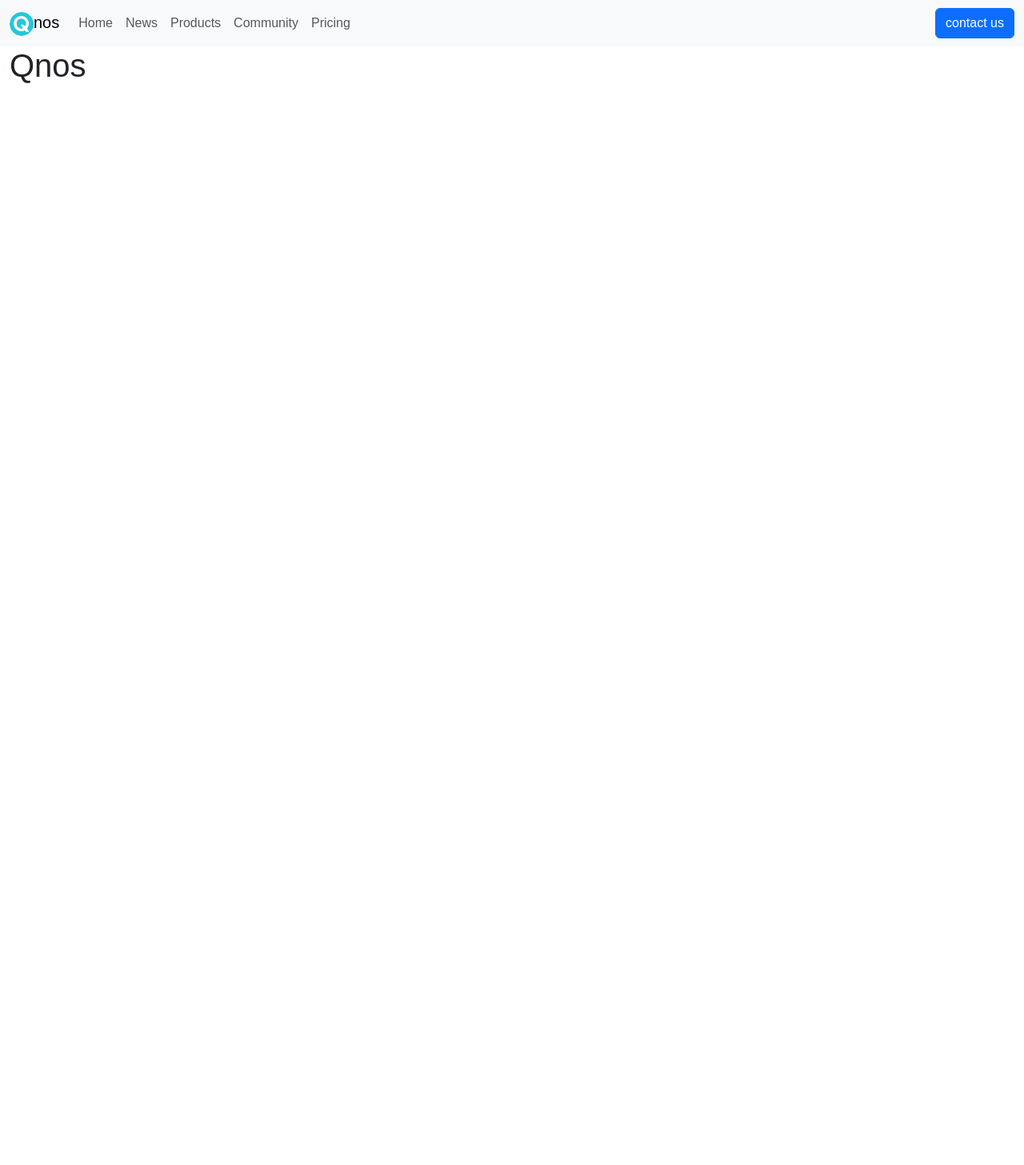
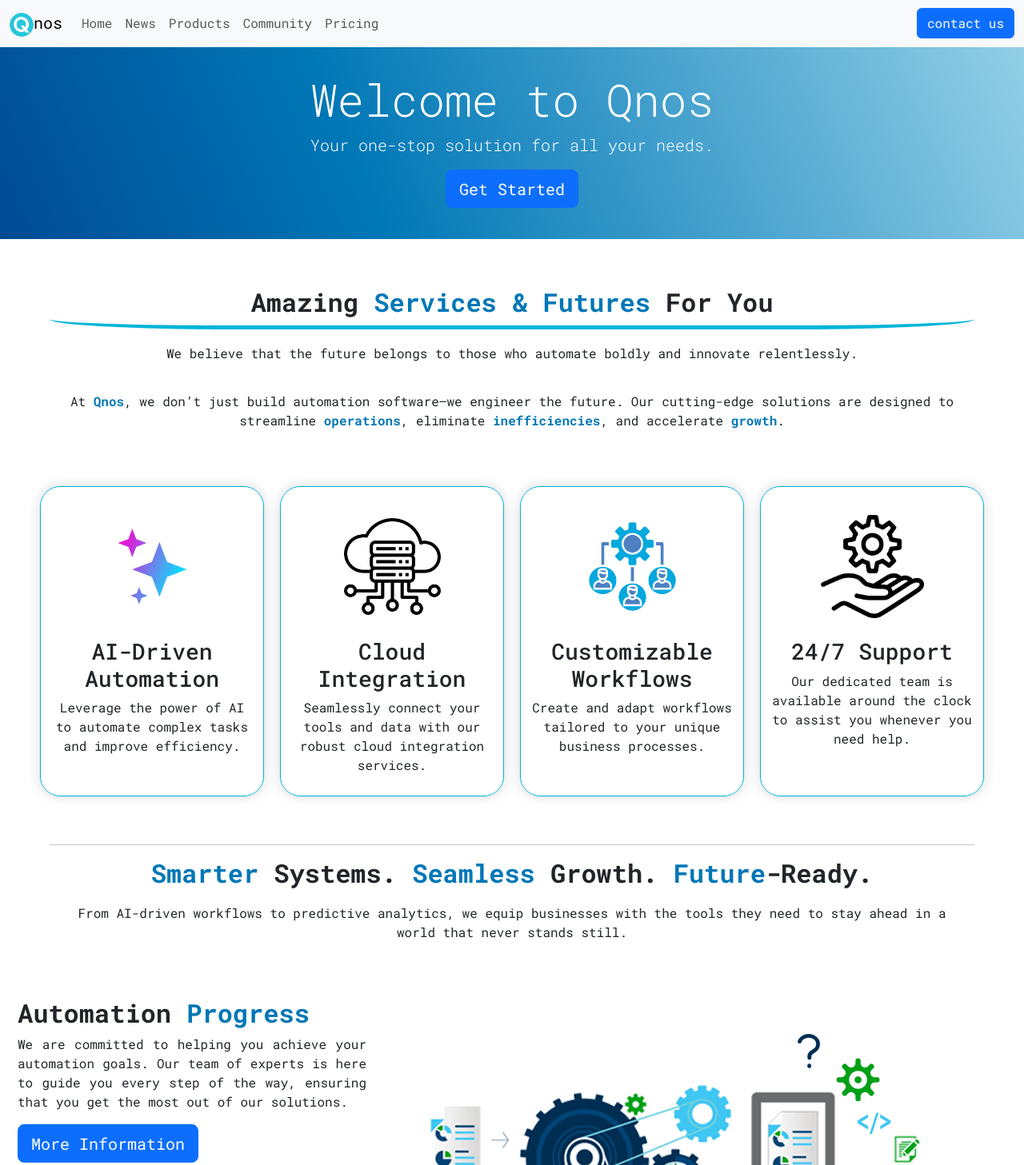
Before and after one commit to penzesdavid/qnos-website, a plain HTML site: page index.html in a window 1280 px wide. Shown: the top 1457 px of the page at 80% size. Before the commit the page ends 800 px from the top, so only its background shows below. Drawn offline with nearby package versions, Linux system fonts and the light colour scheme.

Commit message:
update 2.0

```diff
--- a/index.html
+++ b/index.html
@@ -15,7 +15,7 @@
 
     <nav class="navbar navbar-expand-sm bg-light">
         <div class="container-fluid">
-            <a class="navbar-brand" href="#">
+            <a class="navbar-brand" href="index.html">
                 <img src="./assets/icon.png" alt="Logo" style="width:30px;" class="rounded-pill">nos
             </a>
             <button class="navbar-toggler" type="button" data-bs-toggle="collapse" data-bs-target="#mynavbar">
@@ -27,34 +27,128 @@
                         <a class="nav-link" href="index.html">Home</a>
                     </li>
                     <li class="nav-item">
-                        <a class="nav-link" href="javascript:void(0)">News</a>
+                        <a class="nav-link" href="news.html">News</a>
                     </li>
                     <li class="nav-item">
-                        <a class="nav-link" href="javascript:void(0)">Products</a>
+                        <a class="nav-link" href="products.html">Products</a>
                     </li>
                     <li class="nav-item">
-                        <a class="nav-link" href="">Community</a>
+                        <a class="nav-link" href="community.html">Community</a>
                     </li>
                     <li class="nav-item">
-                        <a class="nav-link" href="javascript:void(0)">Pricing</a>
+                        <a class="nav-link" href="pricing.html">Pricing</a>
                     </li>
                 </ul>
-                    <button class="btn btn-primary" type="button">contact us</button>
+                <button class="btn btn-primary" type="button">contact us</button>
             </div>
         </div>
     </nav>
 
     <header>
-
+        <div class="gradient-background">
+            <div class="text-center">
+                <h1 class="display-4">Welcome to Qnos</h1>
+                <p class="lead">Your one-stop solution for all your needs.</p>
+                <a href="#bevezeto" class="btn btn-primary btn-lg">Get Started</a>
+            </div>
+        </div>
     </header>
 
     <div class="container-fluid">
-        <h1>Qnos</h1>
+
+
+        <div class="box-kozep" id="bevezeto">
+            <h2 class="line"><b>Amazing <span class="szoveg-szin">Services & Futures</span> For You</b></h2>
+            <p>We believe that the future belongs to those who automate boldly and innovate relentlessly.</p>
+            <p>
+                At <span class="szoveg-szin"><b>Qnos</b></span>, we don’t just build automation software—we engineer the
+                future. Our cutting-edge
+                solutions are designed to streamline <span class="szoveg-szin"><b>operations</b></span>, eliminate <span
+                    class="szoveg-szin"><b>inefficiencies</b></span>, and accelerate <span
+                    class="szoveg-szin"><b>growth</b></span>.
+            </p>
+
+        </div>
+
+        <div id="egesz-funk">
+            <div class="row">
+                <div class="col-sm-3">
+                    <div class="box-funkcio">
+                        <img src="./assets/images/funkcio-img/ai.jpg" alt="Error loading image">
+                        <h3>AI-Driven Automation</h3>
+                        <p>Leverage the power of AI to automate complex tasks and improve efficiency.</p>
+                    </div>
+                </div>
+                <div class="col-sm-3">
+                    <div class="box-funkcio">
+                        <img src="./assets/images/funkcio-img/cloud.png" alt="Error loading image">
+                        <h3>Cloud Integration</h3>
+                        <p>Seamlessly connect your tools and data with our robust cloud integration services.</p>
+                    </div>
+                </div>
+                <div class="col-sm-3">
+                    <div class="box-funkcio">
+                        <img src="./assets/images/funkcio-img/workflows.png" alt="Error loading image">
+                        <h3>Customizable Workflows</h3>
+                        <p>Create and adapt workflows tailored to your unique business processes.</p>
+                    </div>
+                </div>
+                <div class="col-sm-3">
+                    <div class="box-funkcio">
+                        <img src="./assets/images/funkcio-img/support.png" alt="Error loading image">
+                        <h3>24/7 Support</h3>
+                        <p>Our dedicated team is available around the clock to assist you whenever you need help.</p>
+                    </div>
+                </div>
+            </div>
+        </div>
+
+        <div class="box-kozep">
+
+
+            <hr>
+
+            <h2><b><span class="szoveg-szin">Smarter</span> Systems. <span class="szoveg-szin">Seamless</span> Growth.
+                    <span class="szoveg-szin">Future</span>-Ready.</b></h2>
+
+            <p>From
+                AI-driven workflows to predictive analytics, we equip businesses with the tools they need to stay ahead
+                in a
+                world that never stands still.</p>
+        </div>
+
+
+        <div id="progress-pic" style="text-align: justify; padding: 10px; float: left;">
+            <img src="./assets/images/automation-progress.png" alt="Error loading image"
+                class="img-fluid automation-progress-pic">
+            <h2><b>Automation <span class="szoveg-szin">Progress</span></b></h2>
+            <p>We are committed to helping you achieve your automation goals.
+                Our team of experts is here to guide you every step of the way, ensuring that you get the most out of
+                our
+                solutions.</p>
+            <a href="products.html" class="btn btn-primary btn-lg">More Information</a>
+
+        </div>
+
     </div>
+    <footer class="bg-dark text-center text-white">
+        <div class="text-center p-3">
+            © 2025 Qnos. All rights reserved.
+        </div>
+        <div class="social-icons">
+
+                <a href="#"><img src="./assets/images/social/facebook.png" alt="Facebook" class="social-icon"></a>
+
+
+                <a href="#"><img src="./assets/images/social/instagram.png" alt="Instagram" class="social-icon"></a>
+
+        </div>
+    </footer>
 
     <script src="https://cdn.jsdelivr.net/npm/bootstrap@5.3.6/dist/js/bootstrap.bundle.min.js"
         integrity="sha384-j1CDi7MgGQ12Z7Qab0qlWQ/Qqz24Gc6BM0thvEMVjHnfYGF0rmFCozFSxQBxwHKO"
         crossorigin="anonymous"></script>
+    <script src="script.js"></script>
 </body>
 
 </html>
--- a/styles.css
+++ b/styles.css
@@ -1,3 +1,5 @@
+@import url('https://fonts.googleapis.com/css2?family=Gantari:ital,wght@0,100..900;1,100..900&family=Lexend+Giga:wght@100..900&family=Lexend:wght@100..900&family=Quicksand:wght@300..700&family=Roboto+Mono:ital,wght@0,100..700;1,100..700&display=swap');
+
 :root{
     --Federal-blue: #03045E;
     --Honolulu-blue: #0077B6;
@@ -5,7 +7,6 @@
     --Non-Photo-blue: #90E0EF;
     --Light-cyan: #CAF0F8;
 }
-@import url('https://fonts.googleapis.com/css2?family=Lexend+Giga:wght@100..900&family=Lexend:wght@100..900&family=Quicksand:wght@300..700&family=Roboto+Mono:ital,wght@0,100..700;1,100..700&display=swap');
 
 *{
     margin: 0;
@@ -14,5 +15,101 @@
 }
 
 body{
-  font-family: Quicksand, sans-serif;
+  font-family: Roboto Mono;
 }
+
+.gradient-background {
+  color: #fff;
+  height: 15rem;
+  background: linear-gradient(247deg,#caf0f8,#0077b6,#03045e);
+  background-size: 180% 180%;
+  animation: gradient-animation 24s ease infinite;
+}
+
+@keyframes gradient-animation {
+  0% {
+    background-position: 0% 50%;
+  }
+  50% {
+    background-position: 100% 50%;
+  }
+  100% {
+    background-position: 0% 50%;
+  }
+}
+
+header .text-center{
+  padding: 2rem;
+}
+
+.social-icons {
+  text-align: center;
+  padding: 1rem;
+}
+
+.social-icon {
+  width: 35px;
+}
+
+.col-sm-6 {
+  padding: 10px;
+}
+
+.text {
+  font-size: 1.2rem;
+
+}
+
+.text-box {
+  text-align: justify;
+}
+
+.box-kozep {
+  margin: 50px;
+  text-align: center;
+}
+
+.box-kozep p {
+  padding: 10px;
+}
+
+.line {
+  padding: 10px;
+  border-bottom: 5px solid var(--Pacific-cyan);
+  border-radius: 20%;
+}
+
+.szoveg-szin {
+  color: var(--Honolulu-blue);
+}
+
+.col-sm-3 {
+  padding: 10px;
+}
+
+.box-funkcio {
+  text-align: center;
+  padding: 10px;
+  height: 100%;
+  border-radius: 25px;
+  border: 1px solid var(--Pacific-cyan);
+  box-shadow: 0 0px 16px rgba(0, 0, 0, 0.15);
+}
+
+.box-funkcio img {
+  width: 50%;
+  margin: 25px;
+  border-radius: 20px;
+}
+
+#egesz-funk {
+  margin: 40px;
+}
+
+.automation-progress-pic {
+  float: right;
+}
+
+footer {
+  clear: both;
+}
```
Also changed, not shown: example.html (added, +64 -0 lines), assets/images/automation-progress.png (added), assets/images/automation.jpg (added), assets/images/funkcio-img/ai.jpg (added), assets/images/funkcio-img/cloud.png (added), assets/images/funkcio-img/support.png (added), assets/images/funkcio-img/workflows.png (added), assets/images/news-img/automation-news.jpg (added), assets/images/social/facebook.png (added), assets/images/social/instagram.png (added), script.js (added).
